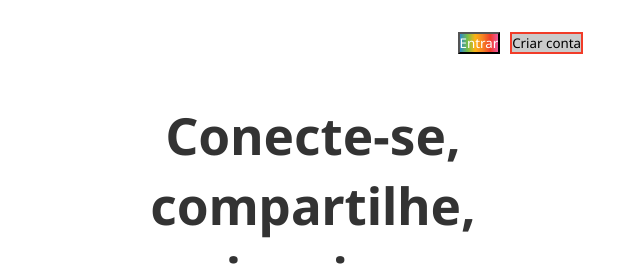
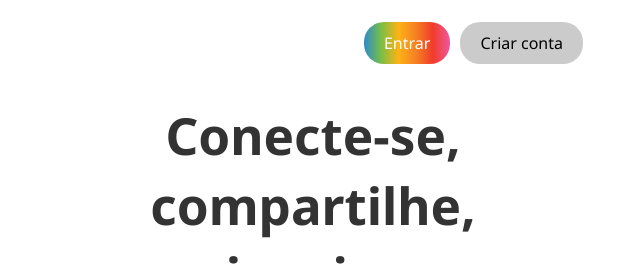
Before and after one commit to lucsnobre/loginPictory, a plain HTML site: page index.html in a window 1280 px wide. Shown: the top 265 px of the page, 647-1280 px from the left. Drawn offline with Linux system fonts and the light colour scheme.

Commit message:
passo a pascola

```diff
--- a/style.css
+++ b/style.css
@@ -44,7 +44,7 @@ body {
     display: flex;
     gap: 10px;
 }
-.buttons buttons {
+.buttons button {
     border: none;
     padding: 10px 20px;
     border-radius: 20px;
```
